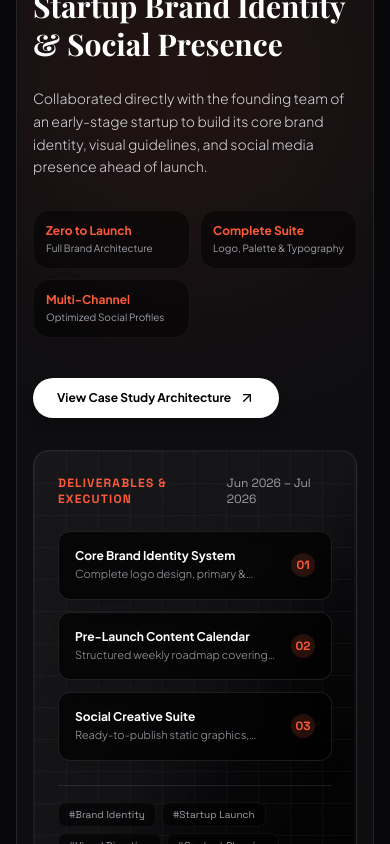
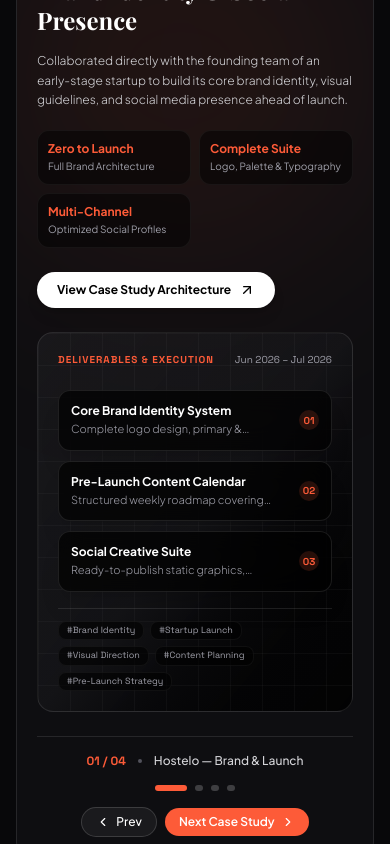
Before and after one commit to alpha-brackets/alishba-portfolio, a Next.js app: page / in a window 390 px wide. Shown: the part 4960-5804 px from the top of the page. Built offline with nearby package versions, Linux system fonts and the light colour scheme; a web font is replaced by a local one.

Commit message:
feat(work): update header wording, refine content scale, add bottom swiper controls

```diff
--- a/src/components/home/FeaturedWork.tsx
+++ b/src/components/home/FeaturedWork.tsx
@@ -25,11 +25,11 @@ export function FeaturedWork() {
       <Container>
         <div className="space-y-10 max-w-6xl mx-auto">
 
-          {/* ── Webfolio Style Header: "OUR PORTFOLIO / SELECTED WORKS." + VIEW ALL ── */}
+          {/* ── Webfolio Style Header: "CASE STUDIES / SELECTED WORKS." + VIEW ALL ── */}
           <Reveal className="flex flex-col sm:flex-row sm:items-end justify-between gap-4 sm:gap-6 pb-6 border-b border-white/10">
             <div className="space-y-1.5 sm:space-y-2">
               <span className="text-xs font-mono font-bold tracking-widest text-[#fd5b38] uppercase">
-                OUR PORTFOLIO
+                FEATURED CASE STUDIES
               </span>
               <div className="flex items-baseline gap-2">
                 <h2 className="font-sans text-3xl sm:text-6xl font-black tracking-tight text-white uppercase">
@@ -74,7 +74,7 @@ export function FeaturedWork() {
           </Reveal>
 
           {/* ── Main Webfolio Swiper Card ── */}
-          <div className="relative rounded-2xl sm:rounded-3xl bg-[#0e0e11] border border-white/10 p-4 sm:p-10 lg:p-12 overflow-hidden shadow-2xl">
+          <div className="relative rounded-2xl sm:rounded-3xl bg-[#0e0e11] border border-white/10 p-5 sm:p-10 lg:p-12 overflow-hidden shadow-2xl">
 
             {/* Ambient Background Glow */}
             <div
@@ -82,35 +82,35 @@ export function FeaturedWork() {
               className="pointer-events-none absolute top-0 right-0 w-96 h-96 bg-[#fd5b38]/10 rounded-full blur-[120px]"
             />
 
-            <div className="grid grid-cols-1 lg:grid-cols-12 gap-8 lg:gap-12 items-center relative z-10">
+            <div className="grid grid-cols-1 lg:grid-cols-12 gap-6 lg:gap-12 items-center relative z-10">
 
               {/* Left Column: Project Info & Description */}
-              <div className="lg:col-span-5 flex flex-col justify-between space-y-6">
+              <div className="lg:col-span-5 flex flex-col justify-between space-y-4 sm:space-y-6">
 
                 {/* Badges */}
                 <div className="flex flex-wrap items-center gap-2">
-                  <span className="px-3 py-1 rounded-full text-[11px] font-mono font-bold uppercase tracking-wider bg-white/5 border border-white/10 text-white">
+                  <span className="px-2.5 sm:px-3 py-1 rounded-full text-[10px] sm:text-[11px] font-mono font-bold uppercase tracking-wider bg-white/5 border border-white/10 text-white">
                     {activeProject.client}
                   </span>
-                  <span className="px-3 py-1 rounded-full text-[11px] font-mono font-bold uppercase tracking-wider bg-[#fd5b38]/10 border border-[#fd5b38]/20 text-[#fd5b38]">
+                  <span className="px-2.5 sm:px-3 py-1 rounded-full text-[10px] sm:text-[11px] font-mono font-bold uppercase tracking-wider bg-[#fd5b38]/10 border border-[#fd5b38]/20 text-[#fd5b38]">
                     {activeProject.category}
                   </span>
                 </div>
 
-                {/* Project Title */}
-                <h3 className="font-serif text-3xl sm:text-4xl lg:text-5xl font-bold text-white leading-tight">
+                {/* Project Title - balanced sizing */}
+                <h3 className="font-serif text-2xl sm:text-3xl lg:text-4xl font-bold text-white leading-tight">
                   {activeProject.title}
                 </h3>
 
                 {/* Summary Body */}
-                <p className="text-sm sm:text-base text-zinc-300 font-light leading-relaxed">
+                <p className="text-xs sm:text-sm lg:text-base text-zinc-300 font-light leading-relaxed">
                   {activeProject.summary}
                 </p>
 
                 {/* Measurable Results Grid */}
-                <div className="grid grid-cols-2 sm:grid-cols-3 gap-2.5 pt-2">
+                <div className="grid grid-cols-2 sm:grid-cols-3 gap-2 sm:gap-2.5 pt-1 sm:pt-2">
                   {activeProject.results.map((res, i) => (
-                    <div key={i} className="p-3 rounded-2xl bg-black/50 border border-white/5">
+                    <div key={i} className="p-2.5 sm:p-3 rounded-xl sm:rounded-2xl bg-black/50 border border-white/5">
                       <div className="text-xs sm:text-sm font-bold text-[#fd5b38]">
                         {res.metric}
                       </div>
@@ -122,10 +122,10 @@ export function FeaturedWork() {
                 </div>
 
                 {/* CTA Link to Case Study */}
-                <div className="pt-4">
+                <div className="pt-2 sm:pt-4">
                   <Link
                     href={`/work/${activeProject.slug}`}
-                    className="inline-flex items-center gap-2 px-6 py-3 rounded-full bg-white hover:bg-[#fd5b38] text-black hover:text-white text-xs font-bold transition-all duration-300 group shadow-lg"
+                    className="inline-flex items-center gap-2 px-5 sm:px-6 py-2.5 sm:py-3 rounded-full bg-white hover:bg-[#fd5b38] text-black hover:text-white text-xs font-bold transition-all duration-300 group shadow-lg"
                   >
                     <span>View Case Study Architecture</span>
                     <ArrowUpRight className="w-4 h-4 transition-transform group-hover:translate-x-0.5 group-hover:-translate-y-0.5" />
@@ -136,36 +136,36 @@ export function FeaturedWork() {
 
               {/* Right Column: Visual Mockup Canvas (Inspired by Webfolio Hand/Phone Canvas) */}
               <div className="lg:col-span-7">
-                <div className="relative rounded-2xl bg-gradient-to-br from-zinc-800/40 via-zinc-900/60 to-black/80 border border-white/10 p-6 sm:p-10 min-h-[360px] sm:min-h-[460px] flex flex-col justify-between overflow-hidden">
+                <div className="relative rounded-2xl bg-gradient-to-br from-zinc-800/40 via-zinc-900/60 to-black/80 border border-white/10 p-5 sm:p-8 lg:p-10 min-h-[320px] sm:min-h-[440px] flex flex-col justify-between overflow-hidden">
 
                   {/* Subtle Grid / Texture Canvas */}
                   <div className="absolute inset-0 bg-[linear-gradient(rgba(255,255,255,0.03)_1px,transparent_1px),linear-gradient(90deg,rgba(255,255,255,0.03)_1px,transparent_1px)] bg-[size:32px_32px] pointer-events-none" />
 
                   {/* Top Canvas Tag */}
-                  <div className="flex items-center justify-between text-xs font-mono text-zinc-400 relative z-10">
-                    <span className="uppercase tracking-widest text-[#fd5b38] font-bold">
+                  <div className="flex items-center justify-between text-xs font-mono text-zinc-400 relative z-10 pb-2">
+                    <span className="uppercase tracking-widest text-[#fd5b38] font-bold text-[10px] sm:text-xs">
                       DELIVERABLES &amp; EXECUTION
                     </span>
-                    <span>{activeProject.timeline}</span>
+                    <span className="text-[10px] sm:text-xs">{activeProject.timeline}</span>
                   </div>
 
                   {/* Center Canvas Mockup Architecture */}
-                  <div className="my-auto py-6 space-y-4 relative z-10">
-                    <div className="max-w-md mx-auto space-y-3">
+                  <div className="my-auto py-4 sm:py-6 space-y-3 sm:space-y-4 relative z-10">
+                    <div className="max-w-md mx-auto space-y-2.5 sm:space-y-3">
                       {activeProject.deliverables.slice(0, 3).map((item, idx) => (
                         <div
                           key={idx}
-                          className="p-4 rounded-xl bg-black/70 backdrop-blur-md border border-white/10 flex items-center justify-between gap-3 shadow-xl transition-all hover:border-[#fd5b38]/40"
+                          className="p-3 sm:p-4 rounded-xl bg-black/70 backdrop-blur-md border border-white/10 flex items-center justify-between gap-3 shadow-xl transition-all hover:border-[#fd5b38]/40"
                         >
-                          <div className="space-y-0.5">
-                            <span className="text-xs font-bold text-white block">
+                          <div className="space-y-0.5 min-w-0">
+                            <span className="text-xs font-bold text-white block truncate">
                               {item.title}
                             </span>
                             <span className="text-[11px] text-zinc-400 font-light line-clamp-1">
                               {item.description}
                             </span>
                           </div>
-                          <span className="w-6 h-6 rounded-full bg-[#fd5b38]/15 text-[#fd5b38] flex items-center justify-center shrink-0 text-xs font-mono font-bold">
+                          <span className="w-5 h-5 sm:w-6 sm:h-6 rounded-full bg-[#fd5b38]/15 text-[#fd5b38] flex items-center justify-center shrink-0 text-[10px] sm:text-xs font-mono font-bold">
                             0{idx + 1}
                           </span>
                         </div>
@@ -174,11 +174,11 @@ export function FeaturedWork() {
                   </div>
 
                   {/* Bottom Canvas Footer: Tags */}
-                  <div className="flex flex-wrap gap-1.5 pt-4 border-t border-white/10 relative z-10">
+                  <div className="flex flex-wrap gap-1.5 pt-3 sm:pt-4 border-t border-white/10 relative z-10">
                     {activeProject.tags.map((tag) => (
                       <span
                         key={tag}
-                        className="px-2.5 py-1 rounded-lg bg-black/60 border border-white/5 text-[10px] font-mono text-zinc-400"
+                        className="px-2 sm:px-2.5 py-0.5 sm:py-1 rounded-lg bg-black/60 border border-white/5 text-[9px] sm:text-[10px] font-mono text-zinc-400"
                       >
                         #{tag}
                       </span>
@@ -190,8 +190,22 @@ export function FeaturedWork() {
 
             </div>
 
-            {/* Bottom Dots Pagination */}
-            <div className="flex items-center justify-center gap-2 pt-8">
+            {/* Bottom Controls Bar: Accessible from anywhere after scrolling down */}
+            <div className="mt-6 sm:mt-8 pt-4 sm:pt-6 border-t border-white/10 flex flex-col sm:flex-row items-center justify-between gap-4 relative z-10">
+
+              {/* Left: Counter & active project summary */}
+              <div className="flex items-center gap-3">
+                <span className="text-xs font-mono font-bold text-[#fd5b38]">
+                  0{currentSlide + 1} / 0{caseStudies.length}
+                </span>
+                <span className="w-1 h-1 rounded-full bg-zinc-600" />
+                <span className="text-xs font-medium text-zinc-300">
+                  {activeProject.client} — {activeProject.category}
+                </span>
+              </div>
+
+              {/* Center: Pagination Dots */}
+              <div className="flex items-center gap-2">
                 {caseStudies.map((_, idx) => (
                   <button
                     key={idx}
@@ -207,6 +221,28 @@ export function FeaturedWork() {
                 ))}
               </div>
 
+              {/* Right: Next / Previous quick buttons right at the bottom */}
+              <div className="flex items-center gap-2">
+                <button
+                  type="button"
+                  onClick={prevSlide}
+                  className="px-3.5 py-1.5 rounded-full bg-white/5 hover:bg-white/10 border border-white/15 text-white text-xs font-sans font-medium flex items-center gap-1.5 transition-all hover:scale-105 active:scale-95"
+                >
+                  <ChevronLeft className="w-3.5 h-3.5" />
+                  <span>Prev</span>
+                </button>
+                <button
+                  type="button"
+                  onClick={nextSlide}
+                  className="px-3.5 py-1.5 rounded-full bg-[#fd5b38] hover:bg-[#ff7a5c] text-white text-xs font-sans font-semibold flex items-center gap-1.5 transition-all hover:scale-105 active:scale-95"
+                >
+                  <span>Next Case Study</span>
+                  <ChevronRight className="w-3.5 h-3.5" />
+                </button>
+              </div>
+
+            </div>
+
           </div>
 
         </div>
```
Lines whose indentation alone changed are shown as unchanged.
